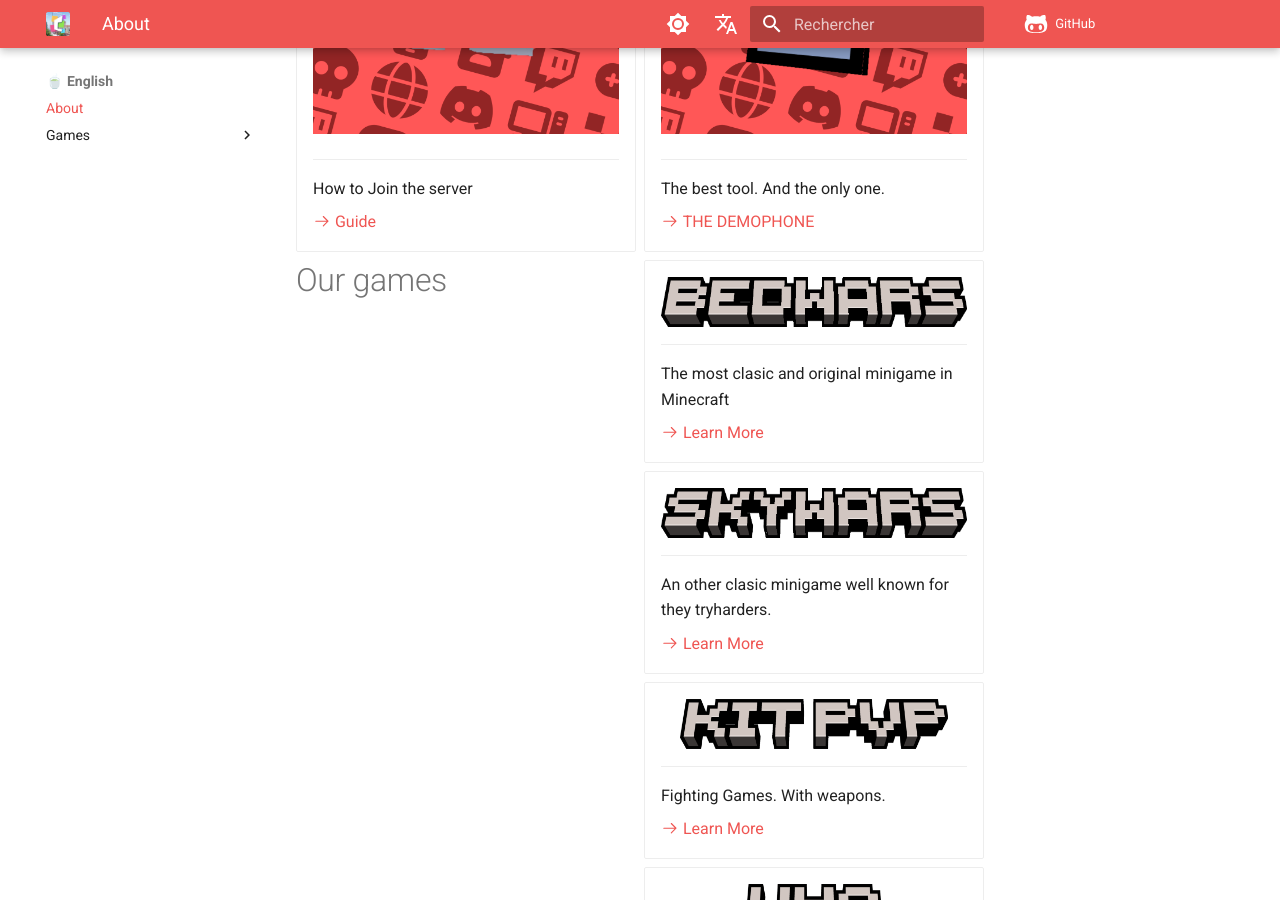
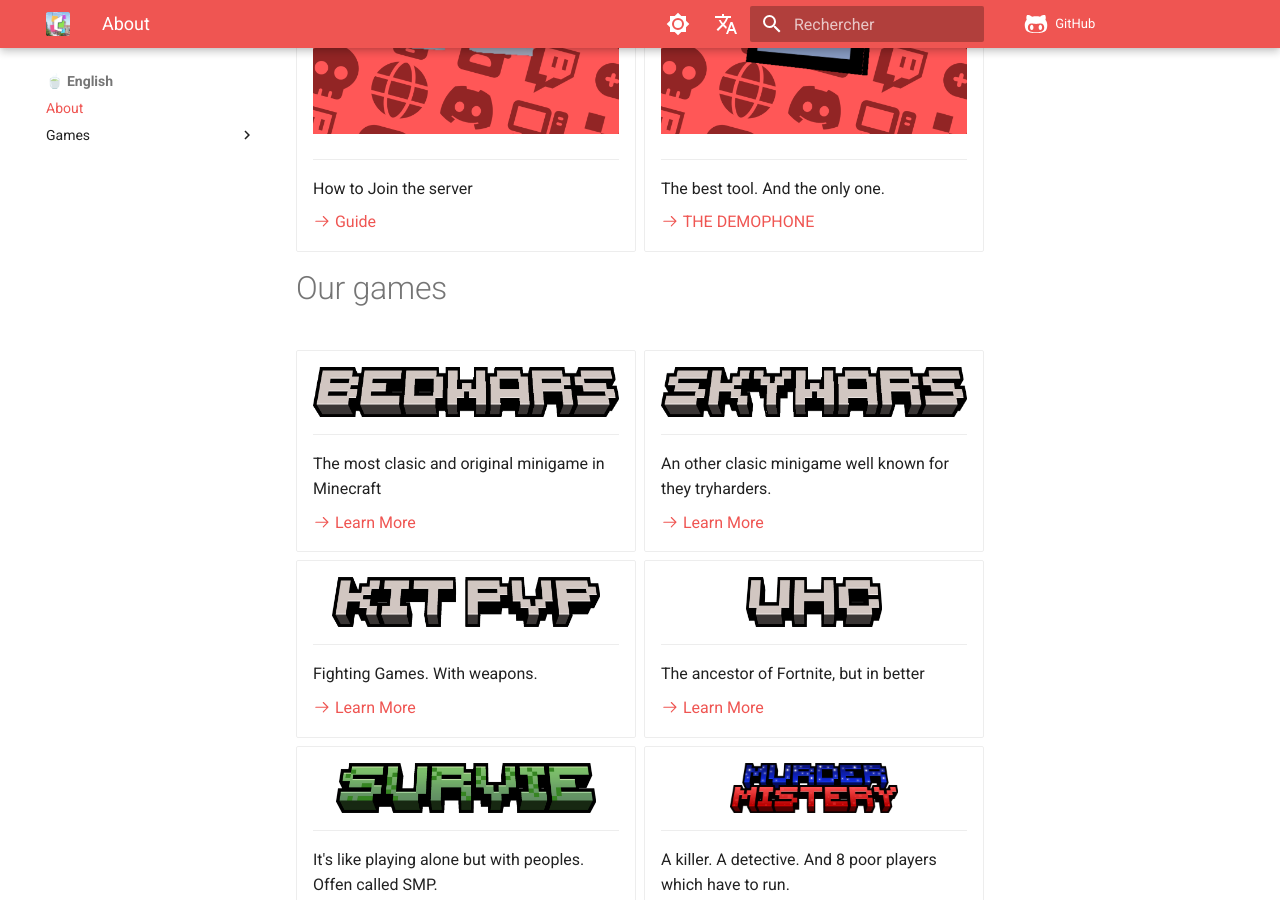
Before and after one commit to democraftmc/cubed-doc, an MkDocs documentation site: the page built from docs/docs/en/index.md, in a window 1280 px wide and 900 px high, scrolled down 1038 px. Built offline with MkDocs 1.6.1 and Material for MkDocs 9.7.7, drawn with Linux system fonts in a browser that asks for light colours; comment, search, counter and statistics services are not loaded.

Commit message:
🐛 Fix cards bug

```diff
--- a/docs/docs/en/index.md
+++ b/docs/docs/en/index.md
@@ -34,6 +34,9 @@
     The best tool. And the only one.
 
     [:octicons-arrow-right-24: THE DEMOPHONE](/skywars)
+
+</div>
+
 
 # Our games
 <div class="grid cards game" markdown>
@@ -87,9 +90,3 @@
     [:octicons-arrow-right-24: Learn More](/en/murder)
 
 </div>
-
-
-
-
-
-</div>
```
